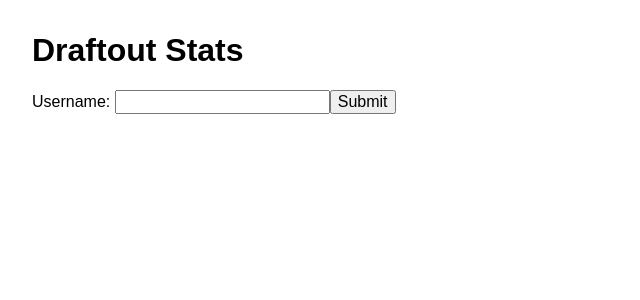
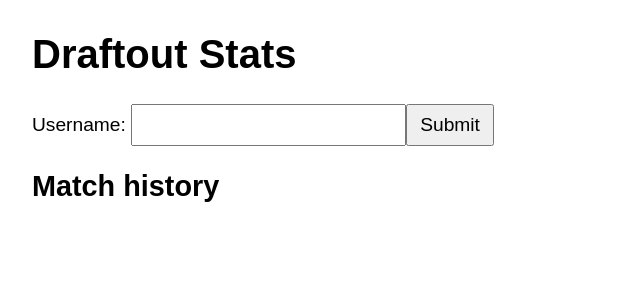
Before and after one commit to ai-ay-08/draftout-stats, a React (Vite) app in the folder frontend/: page / in a window 1280 px wide. Shown: the top 300 px of the page, without its empty margins (0-640 px from the left). Built offline with nearby package versions, Linux system fonts and the light colour scheme.

Commit message:
CSS: Changed CSS, two-column layout

```diff
--- a/frontend/src/app/App.jsx
+++ b/frontend/src/app/App.jsx
@@ -94,19 +94,9 @@ export default function App() {
                 <button type="submit">Submit</button>
             </form>
 
-            {stats && (
-                <section>
-                    <h2>Category statistics for {stats.username}</h2>
-                    <p>Matches sampled: {stats.matches_sampled}</p>
-
-                    <h3>Goal appearances by category</h3>
-                    <CategoryCounts counts={stats.goals_seen} />
-
-                    <h3>Goals completed by category</h3>
-                    <CategoryCounts counts={stats.goals_completed} />
-                </section>
-            )}
-
+            <div className="results-layout">
+                <section className="match-history">
+                    <h2>Match history</h2>
                     <ul>
                         {matches.map((match, index) => {
                             // Display the match history & the goal history for the selected match.
@@ -139,6 +129,21 @@ export default function App() {
                             )
                         })}
                     </ul>
+                </section>
+
+                {stats && (
+                    <section className="category-stats">
+                        <h2>Category statistics for {stats.username}</h2>
+                        <p>Matches sampled: {stats.matches_sampled}</p>
+
+                        <h3>Goal appearances by category</h3>
+                        <CategoryCounts counts={stats.goals_seen} />
+
+                        <h3>Goals completed by category</h3>
+                        <CategoryCounts counts={stats.goals_completed} />
+                    </section>
+                )}
+            </div>
         </main>
     )
 }
--- a/frontend/src/style.css
+++ b/frontend/src/style.css
@@ -1,6 +1,7 @@
 body {
   font-family: sans-serif;
   margin: 2rem;
+  font-size: 1.2rem;
 }
 
 input,
@@ -8,6 +9,30 @@ button {
   font: inherit;
 }
 
+input,
+button {
+  padding: 0.5rem 0.75rem;
+}
+
+h1 {
+  font-size: 2.5rem;
+}
+
+h2 {
+  font-size: 1.8rem;
+}
+
+h3 {
+  font-size: 1.45rem;
+}
+
 li {
   margin: 0.5rem 0;
 }
+
+.results-layout {
+  display: grid;
+  grid-template-columns: minmax(0, 2fr) minmax(280px, 1fr);
+  gap: 2rem;
+  align-items: start;
+}
```
Lines whose indentation alone changed are shown as unchanged.
